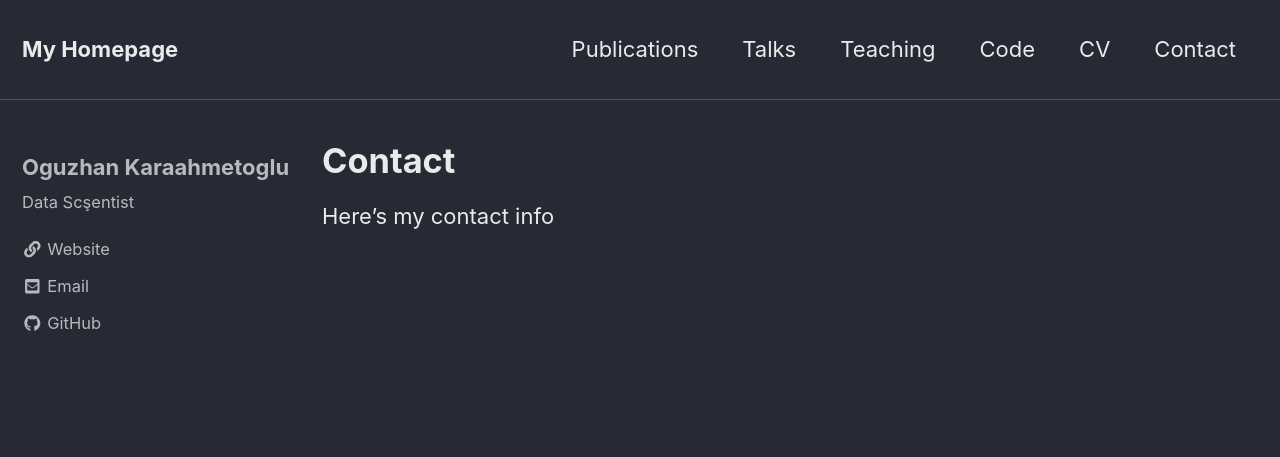
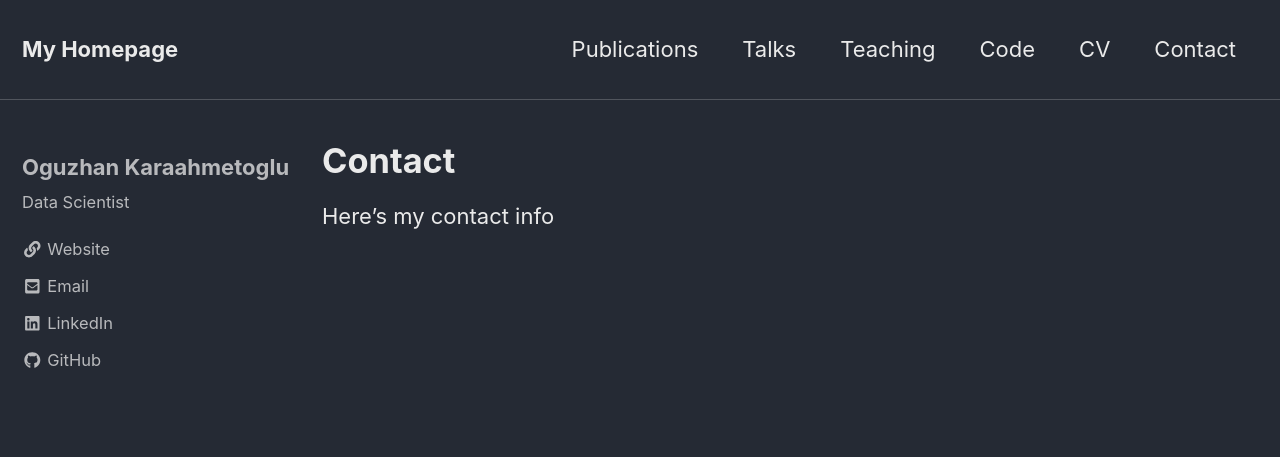
Before and after one commit to Oguzhanka/oguzhanka, a Jekyll site: the page built from _pages/contact.md, in a window 1280 px wide. Shown: the top 457 px of the page. Built offline with Jekyll 4.4.1, drawn with Linux system fonts in a browser that asks for light colours; nearby versions of some CDN libraries.

Commit message:
Update _config.yml

```diff
--- a/_config.yml
+++ b/_config.yml
@@ -102,7 +102,7 @@ analytics:
 author:
   name             : "Oguzhan Karaahmetoglu"
   avatar           : # path of avatar image, e.g. "/assets/images/bio-photo.jpg"
-  bio              : "Data Scşentist"
+  bio              : "Data Scientist"
   location         :
   employer         :
   email            : "oguzhan.karaahmetoglu@hotmail.com"
@@ -120,7 +120,7 @@ author:
   keybase          :
   instagram        :
   lastfm           :
-  linkedin         : # "john-doe-12345678" (the last part of your profile url, e.g. https://www.linkedin.com/in/john-doe-12345678)
+  linkedin         : "www.linkedin.com/in/oguzhan-karaahmetoglu"
   googlescholar    :
   pinterest        :
   soundcloud       :
```
